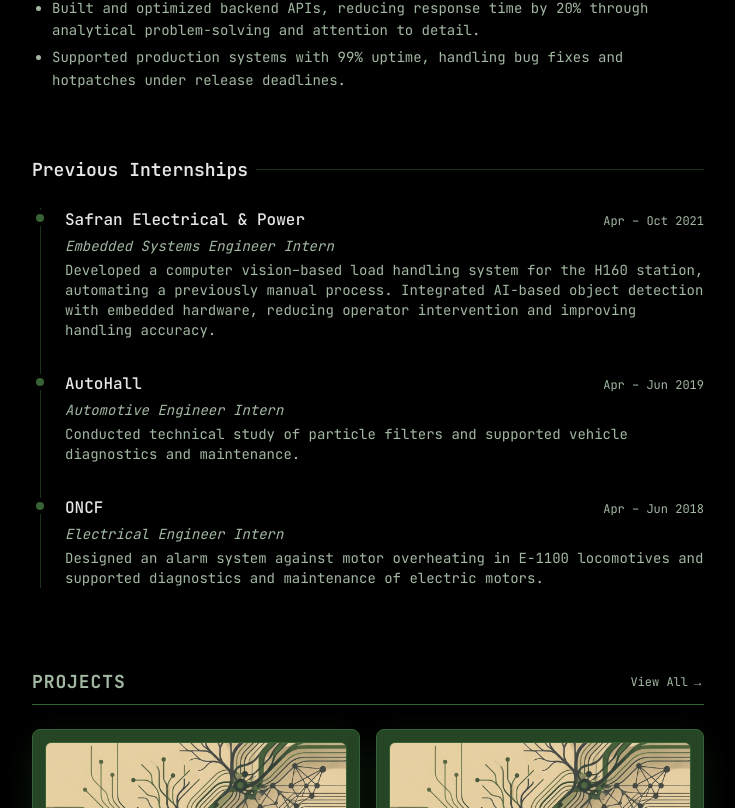
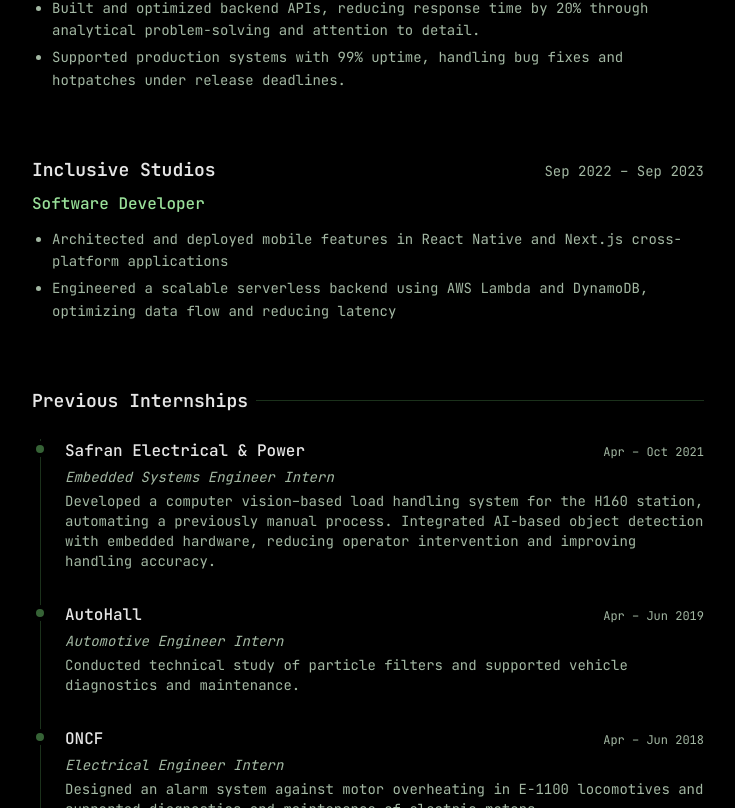
Before and after one commit to boubker98/Portfolio_Website, a Next.js app: page / in a window 1280 px wide. Shown: the part 932-1740 px from the top of the page, without its empty margins (400-1135 px from the left). Built offline with nearby package versions, Linux system fonts and the light colour scheme.

Commit message:
refactor: externalize and dynamically render experience data from a new JSON file.

```diff
--- a/src/app/page.tsx
+++ b/src/app/page.tsx
@@ -5,9 +5,15 @@ import { Mail, Linkedin, Github } from "lucide-react";
 import Link from "next/link";
 import Image from "next/image";
 
+import experienceData from "@/data/experience.json";
+
 export default function Home() {
   const allProjects = getAllProjects();
   const featuredProjects = allProjects.slice(0, 4);
+
+  // Separate jobs and internships based on the structure observed in the original file
+  const jobs = experienceData.filter(item => item.type === "job");
+  const internships = experienceData.filter(item => item.type === "internship");
 
   return (
     <main className="min-h-screen p-8 md:p-12 max-w-3xl mx-auto font-sans">
@@ -69,73 +75,55 @@ export default function Home() {
         </h2>
 
         <div className="space-y-8">
-            {/* Arkx Academy (New) */}
-            <div className="group hover:bg-muted/30 p-4 -mx-4 rounded-lg transition-colors duration-200">
+            {/* Jobs */}
+            {jobs.map((job, index) => (
+              <div key={index} className="group hover:bg-muted/30 p-4 -mx-4 rounded-lg transition-colors duration-200">
                 <div className="flex justify-between items-baseline mb-2">
-                <h3 className="font-semibold text-foreground text-lg group-hover:text-primary transition-colors">Arkx Academy (Jobintech)</h3>
-                <span className="font-mono text-sm text-muted-foreground">Jul 2025 – Dec 2025</span>
+                  <h3 className="font-semibold text-foreground text-lg group-hover:text-primary transition-colors">{job.company}</h3>
+                  <span className="font-mono text-sm text-muted-foreground">{job.period}</span>
                 </div>
-              <p className="text-md text-primary mb-3 font-medium">Data Engineer and Data Analyst Intern</p>
+                <p className="text-md text-primary mb-3 font-medium">{job.role}</p>
+                {Array.isArray(job.description) ? (
                   <ul className="list-disc list-outside ml-5 space-y-1 text-muted-foreground text-sm leading-relaxed">
-                <li>Designed and deployed data workflows that streamlined ingestion and transformation, ensuring consistent, timely delivery of analytics insights while coordinating with team members.</li>
-                <li>Applied critical thinking to identify and resolve data quality issues, improving trust in the analytics outputs.</li>
+                    {job.description.map((desc, i) => (
+                      <li key={i}>{desc}</li>
+                    ))}
                   </ul>
+                ) : (
+                  <p className="text-sm text-muted-foreground">{job.description}</p>
+                )}
               </div>
-
-            {/* Boundless Rider */}
-            <div className="group hover:bg-muted/30 p-4 -mx-4 rounded-lg transition-colors duration-200">
-              <div className="flex justify-between items-baseline mb-2">
-                <h3 className="font-semibold text-foreground text-lg group-hover:text-primary transition-colors">Boundless Rider</h3>
-                <span className="font-mono text-sm text-muted-foreground">Nov 2023 – Oct 2024</span>
-              </div>
-              <p className="text-md text-primary mb-3 font-medium">Software Developer</p>
-              <ul className="list-disc list-outside ml-5 space-y-1 text-muted-foreground text-sm leading-relaxed">
-                <li>Developed and deployed mobile features in React Native, improving user engagement while collaborating closely with cross-functional teams.</li>
-                <li>Built and optimized backend APIs, reducing response time by 20% through analytical problem-solving and attention to detail.</li>
-                <li>Supported production systems with 99% uptime, handling bug fixes and hotpatches under release deadlines.</li>
-              </ul>
-            </div>
+            ))}
 
             {/* Internships Grouped */}
+            {internships.length > 0 && (
               <div className="p-4 -mx-4">
                  <h3 className="font-semibold text-foreground text-lg mb-6 flex items-center gap-2">
                     Previous Internships <span className="h-px bg-border flex-1 opacity-50"></span>
                  </h3>
                  <div className="space-y-8 relative border-l border-border/50 ml-2 pl-6">
-                  {/* Safran */}
-                  <div className="relative">
+                    {internships.map((internship, index) => (
+                      <div key={index} className="relative">
                         <span className="absolute -left-[29px] top-1.5 h-2 w-2 rounded-full bg-border ring-4 ring-background"></span>
                         <div className="flex justify-between items-baseline mb-1">
-                       <h4 className="font-medium text-foreground hover:text-primary transition-colors">Safran Electrical & Power</h4>
-                       <span className="font-mono text-xs text-muted-foreground">Apr – Oct 2021</span>
+                           <h4 className="font-medium text-foreground hover:text-primary transition-colors">{internship.company}</h4>
+                           <span className="font-mono text-xs text-muted-foreground">{internship.period}</span>
                         </div>
-                    <p className="text-sm text-muted-foreground italic mb-1">Embedded Systems Engineer Intern</p>
-                    <p className="text-sm text-muted-foreground">Developed a computer vision–based load handling system for the H160 station, automating a previously manual process. Integrated AI-based object detection with embedded hardware, reducing operator intervention and improving handling accuracy.</p>
+                        <p className="text-sm text-muted-foreground italic mb-1">{internship.role}</p>
+                        {Array.isArray(internship.description) ? (
+                          <ul className="list-disc list-outside ml-5 space-y-1 text-muted-foreground text-sm leading-relaxed">
+                            {internship.description.map((desc, i) => (
+                              <li key={i}>{desc}</li>
+                            ))}
+                          </ul>
+                        ) : (
+                           <p className="text-sm text-muted-foreground">{internship.description}</p>
+                        )}
                       </div>
-
-                  {/* AutoHall */}
-                  <div className="relative">
-                    <span className="absolute -left-[29px] top-1.5 h-2 w-2 rounded-full bg-border ring-4 ring-background"></span>
-                    <div className="flex justify-between items-baseline mb-1">
-                       <h4 className="font-medium text-foreground hover:text-primary transition-colors">AutoHall</h4>
-                       <span className="font-mono text-xs text-muted-foreground">Apr – Jun 2019</span>
-                    </div>
-                     <p className="text-sm text-muted-foreground italic mb-1">Automotive Engineer Intern</p>
-                     <p className="text-sm text-muted-foreground">Conducted technical study of particle filters and supported vehicle diagnostics and maintenance.</p>
-                  </div>
-
-                  {/* ONCF */}
-                  <div className="relative">
-                    <span className="absolute -left-[29px] top-1.5 h-2 w-2 rounded-full bg-border ring-4 ring-background"></span>
-                    <div className="flex justify-between items-baseline mb-1">
-                       <h4 className="font-medium text-foreground hover:text-primary transition-colors">ONCF</h4>
-                       <span className="font-mono text-xs text-muted-foreground">Apr – Jun 2018</span>
-                    </div>
-                    <p className="text-sm text-muted-foreground italic mb-1">Electrical Engineer Intern</p>
-                     <p className="text-sm text-muted-foreground">Designed an alarm system against motor overheating in E-1100 locomotives and supported diagnostics and maintenance of electric motors.</p>
+                    ))}
                  </div>
               </div>
-            </div>
+            )}
         </div>
       </section>
 
--- /dev/null
+++ b/src/data/experience.json
@@ -0,0 +1,54 @@
+[
+  {
+    "company": "Arkx Academy (Jobintech)",
+    "period": "Jul 2025 – Dec 2025",
+    "role": "Data Engineer and Data Analyst Intern",
+    "type": "job",
+    "description": [
+      "Designed and deployed data workflows that streamlined ingestion and transformation, ensuring consistent, timely delivery of analytics insights while coordinating with team members.",
+      "Applied critical thinking to identify and resolve data quality issues, improving trust in the analytics outputs."
+    ]
+  },
+  {
+    "company": "Boundless Rider",
+    "period": "Nov 2023 – Oct 2024",
+    "role": "Software Developer",
+    "type": "job",
+    "description": [
+      "Developed and deployed mobile features in React Native, improving user engagement while collaborating closely with cross-functional teams.",
+      "Built and optimized backend APIs, reducing response time by 20% through analytical problem-solving and attention to detail.",
+      "Supported production systems with 99% uptime, handling bug fixes and hotpatches under release deadlines."
+    ]
+  },
+  {
+    "company": "Inclusive Studios",
+    "period": "Sep 2022 – Sep 2023",
+    "role": "Software Developer",
+    "type": "job",
+    "description": [
+      "Architected and deployed mobile features in React Native and Next.js cross-platform applications",
+      "Engineered a scalable serverless backend using AWS Lambda and DynamoDB, optimizing data flow and reducing latency"
+    ]
+  },
+  {
+    "company": "Safran Electrical & Power",
+    "period": "Apr – Oct 2021",
+    "role": "Embedded Systems Engineer Intern",
+    "type": "internship",
+    "description": "Developed a computer vision–based load handling system for the H160 station, automating a previously manual process. Integrated AI-based object detection with embedded hardware, reducing operator intervention and improving handling accuracy."
+  },
+  {
+    "company": "AutoHall",
+    "period": "Apr – Jun 2019",
+    "role": "Automotive Engineer Intern",
+    "type": "internship",
+    "description": "Conducted technical study of particle filters and supported vehicle diagnostics and maintenance."
+  },
+  {
+    "company": "ONCF",
+    "period": "Apr – Jun 2018",
+    "role": "Electrical Engineer Intern",
+    "type": "internship",
+    "description": "Designed an alarm system against motor overheating in E-1100 locomotives and supported diagnostics and maintenance of electric motors."
+  }
+]
```
Lines whose indentation alone changed are shown as unchanged.
